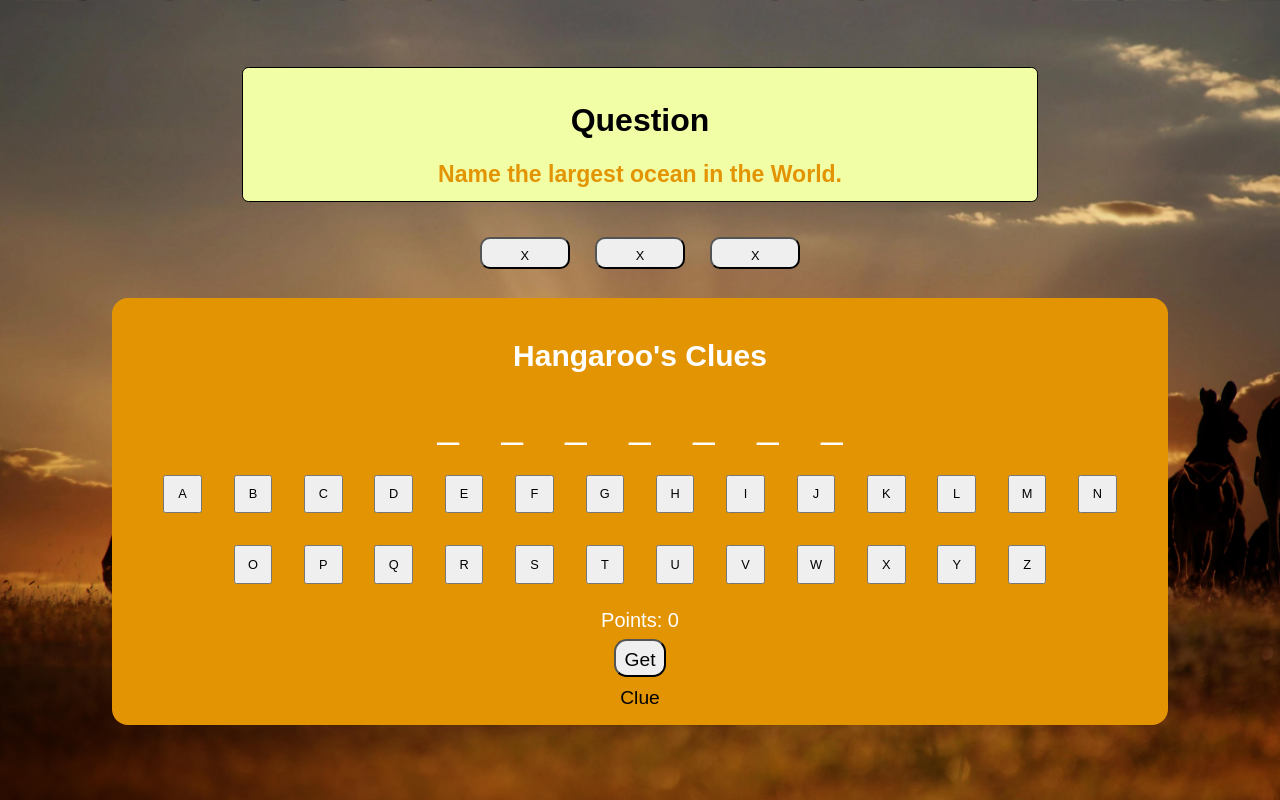
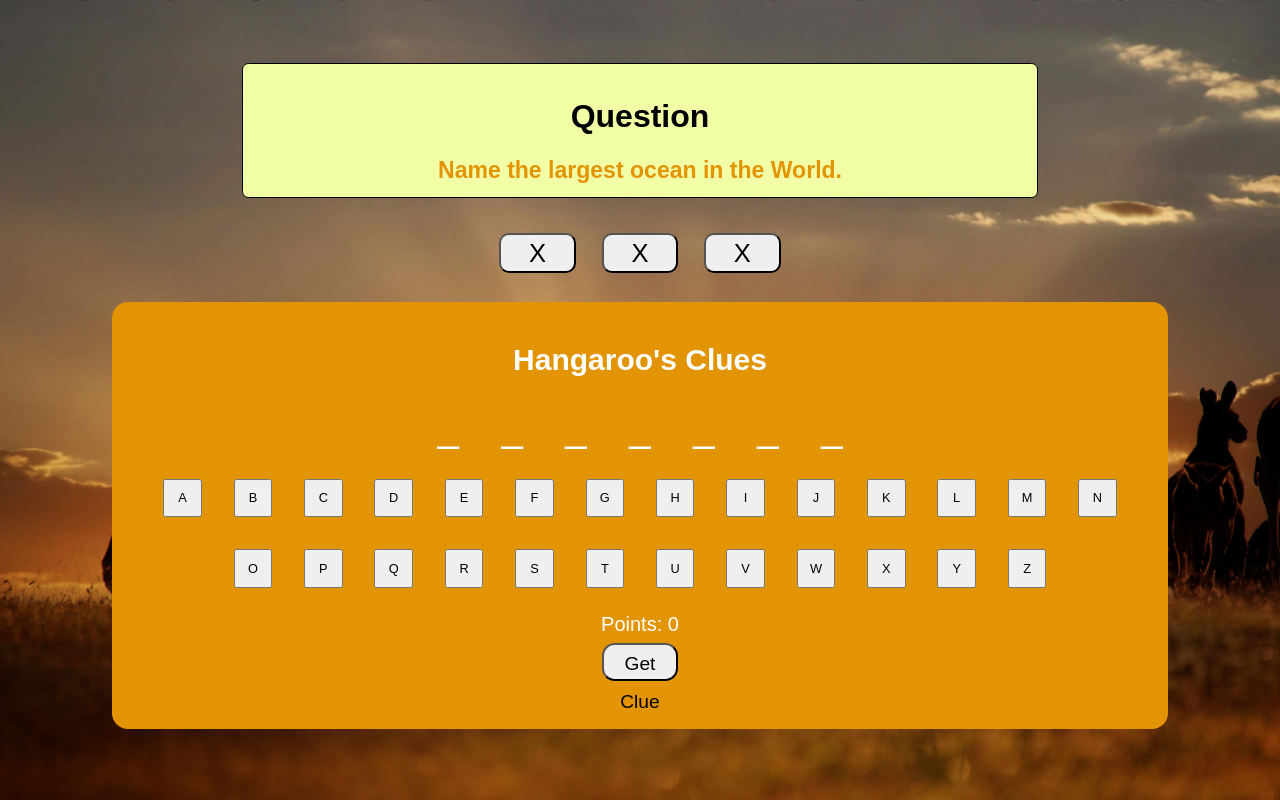
Before and after one commit to HangarooActivity/HangarooActivity.github.io, a PHP site: page / in a window 1280 px wide. Run offline with PHP 8.4, Linux system fonts and the light colour scheme.

Commit message:
Update styles.css

```diff
--- a/styles.css
+++ b/styles.css
@@ -20,12 +20,12 @@ body {
 }
 
 .guess-button {
-    width: 7vw;
-    height: 4vh;
+    width: 6vw;
+    height: 5vh;
     line-height: 4vh;
     border-radius: 10px;
     margin: 1vw;
-    font-size: 1vw;
+    font-size: 2vw;
 }
 
 #game-container {
@@ -77,7 +77,7 @@ body {
 }
 
 .game-button {
-    width: 4vw;
+    width: 6vw;
     height: 3vw;
     line-height: 3vw;
     border-radius: 1vw;
```
